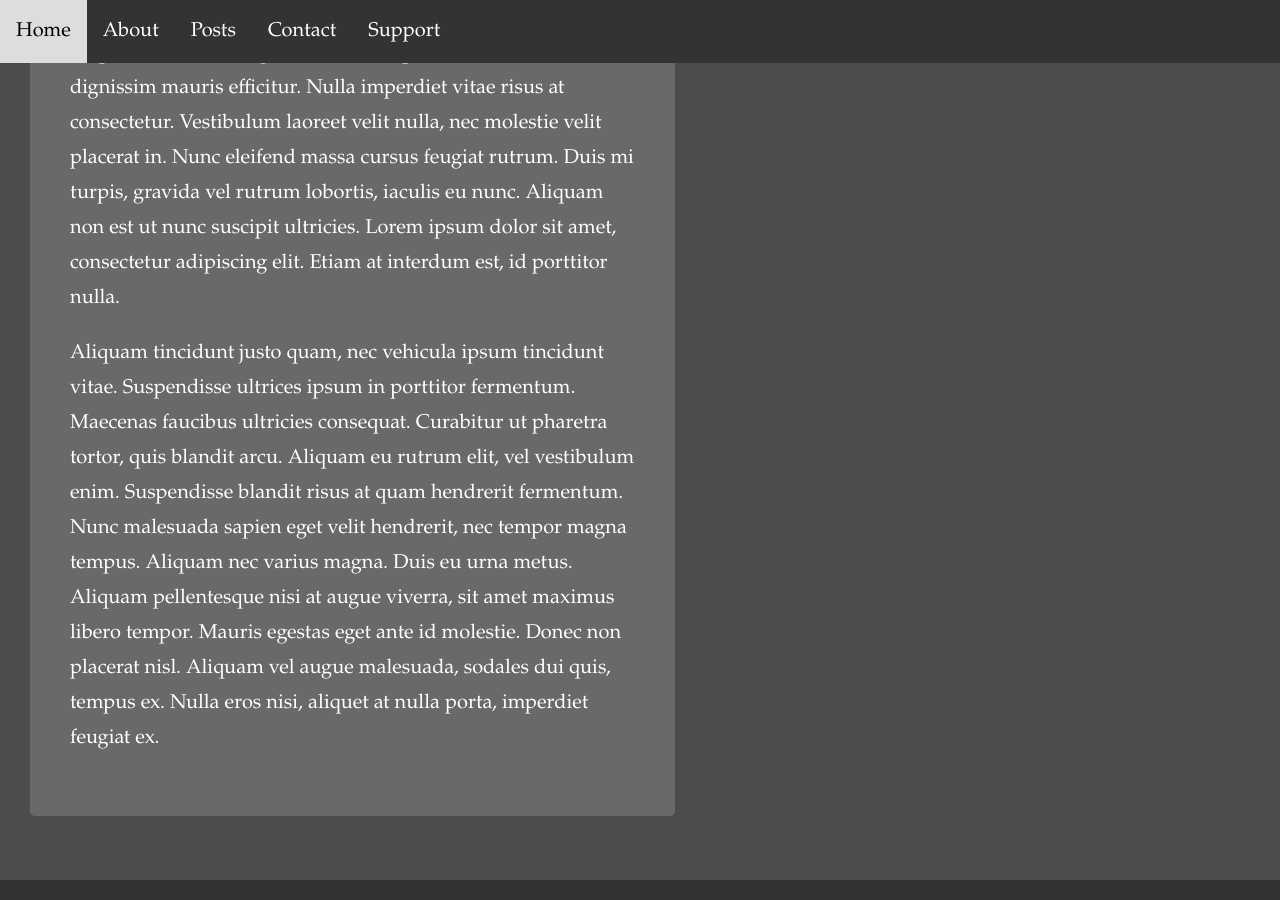
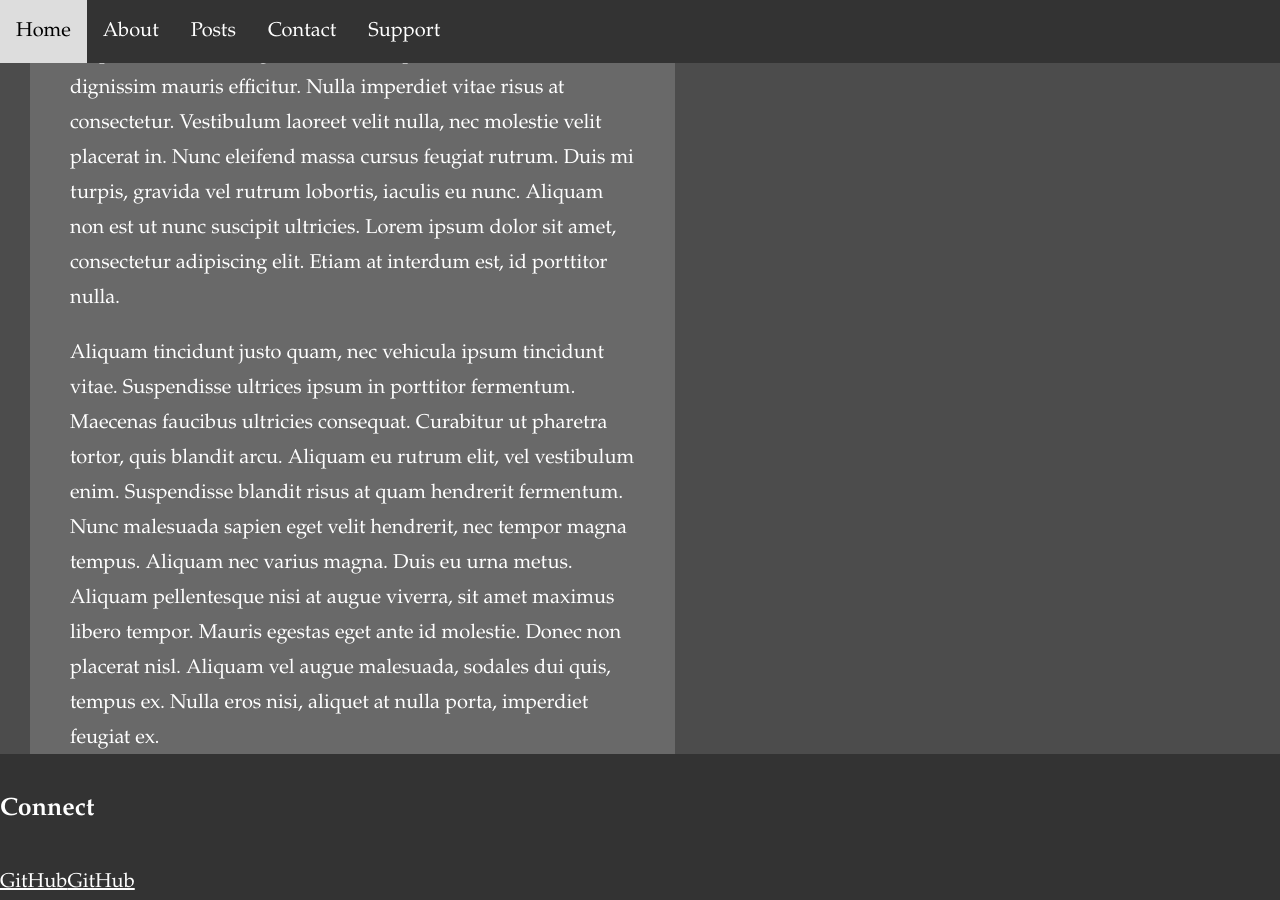
Before and after one commit to sutterj/jekylldark, a Jekyll site: the page built from index.html, in a window 1280 px wide and 900 px high, scrolled down 1367 px. Built offline with Jekyll 4.4.1, drawn with Linux system fonts in a browser that asks for light colours; nearby versions of some CDN libraries.

Commit message:
Update footer.html

```diff
--- a/_includes/footer.html
+++ b/_includes/footer.html
@@ -1,4 +1,11 @@
 {% assign footerdata = site.data.footer %}
-<div class="content">
-  {{ footerdata.header }}
+<div class="footer-content">
+  {% for footeritem in footerdata %}
+    {% if footeritem.header == "Connect" %}
+      <h4>{{ footeritem.header }}</h4>
+      {%- for connect in footeritem.social -%}
+        <img src="{{ connect.image }}" alt=""><a class="text-link" href="{{ connect.url }}">{{ connect.title }}</a>
+      {%- endfor -%}
+    {% endif %}
+  {% endfor %}
 </div>
```
